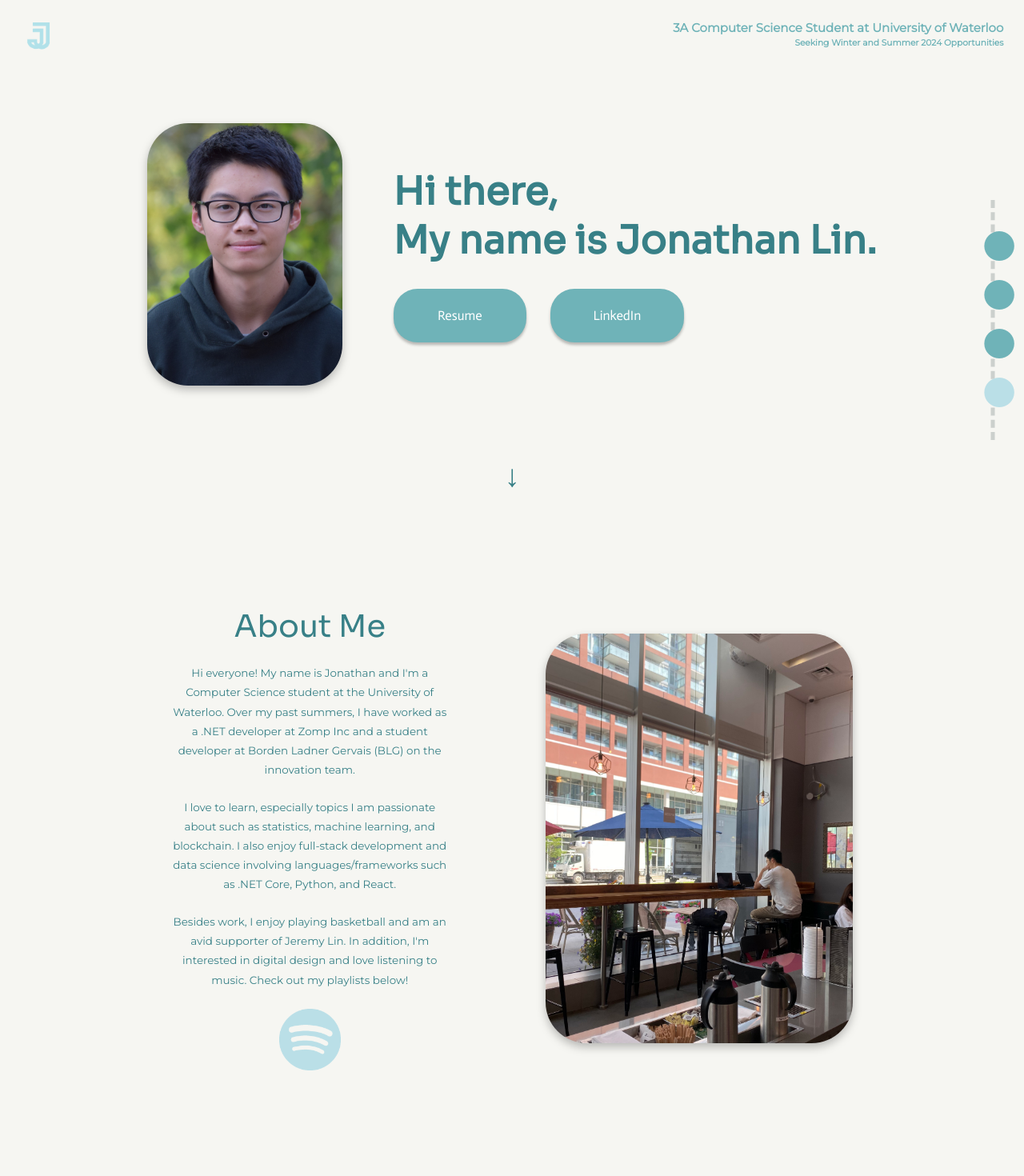
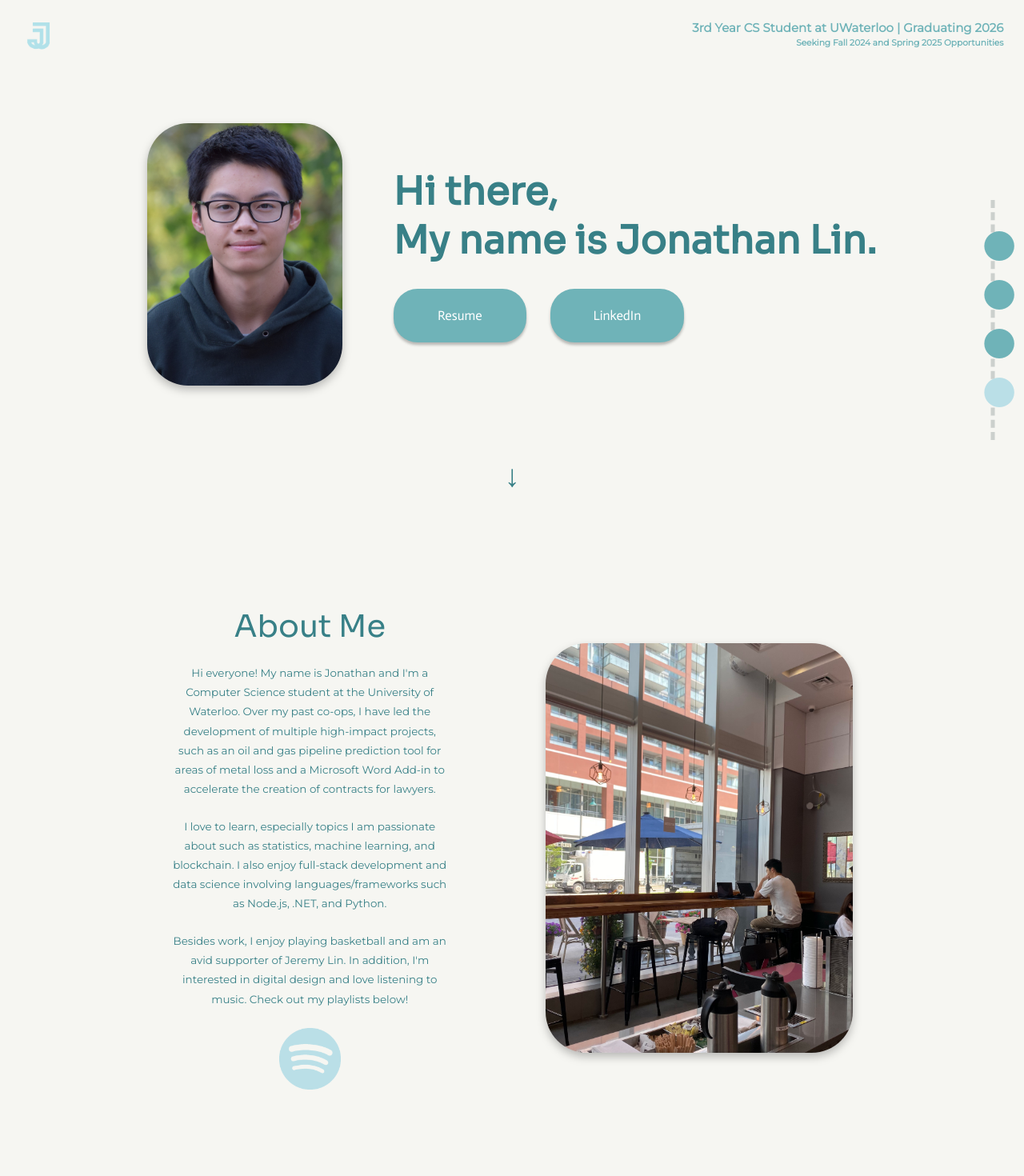
Before and after one commit to Jonath4n17/portfoliowebsite, a React (Create React App) app: page / in a window 1280 px wide. Shown: the top 1470 px of the page at 80% size. Built offline with nearby package versions, Linux system fonts and the light colour scheme.

Commit message:
Update resume and descriptions

```diff
--- a/src/pages/About.js
+++ b/src/pages/About.js
@@ -9,10 +9,10 @@ export default function About() {
     const spotifyIcon = "/images/spotify.png"
     const studyingImage = "/images/study.jpg"
 
-    const paraOne = "Hi everyone! My name is Jonathan and I'm a Computer Science student at the University of Waterloo. Over my past summers, "
-    + "I have worked as a .NET developer at Zomp Inc and a student developer at Borden Ladner Gervais (BLG) on the innovation team.";
+    const paraOne = "Hi everyone! My name is Jonathan and I'm a Computer Science student at the University of Waterloo. Over my past co-ops, "
+    + "I have led the development of multiple high-impact projects, such as an oil and gas pipeline prediction tool for areas of metal loss and a Microsoft Word Add-in to accelerate the creation of contracts for lawyers.";
     const paraTwo = "I love to learn, especially topics I am passionate about such as statistics, machine learning, and blockchain. " +
-    "I also enjoy full-stack development and data science involving languages/frameworks such as .NET Core, Python, and React.";
+    "I also enjoy full-stack development and data science involving languages/frameworks such as Node.js, .NET, and Python.";
     const paraThree = "Besides work, I enjoy playing basketball and am an avid supporter of Jeremy Lin. In addition, I'm interested in digital design and love listening to music. Check out my playlists below!";
     return (
         <section ref={aboutRef} id='aboutContainer' className='Fill'>
--- a/src/pages/Intro.js
+++ b/src/pages/Intro.js
@@ -14,8 +14,8 @@ export default function Intro() {
             <div className='Header'>
                 <img className="Logo" src={process.env.PUBLIC_URL + logoImage} alt="Jonathan Lin's Logo"></img>
                 <div className='HeaderText'>
-                    <h3>3A Computer Science Student at University of Waterloo</h3>
-                    <h5>Seeking Winter and Summer 2024 Opportunities</h5>
+                    <h3>3rd Year CS Student at UWaterloo | Graduating 2026</h3>
+                    <h5>Seeking Fall 2024 and Spring 2025 Opportunities</h5>
                 </div>
             </div>
             <div className='IntroContent'>
@@ -26,7 +26,7 @@ export default function Intro() {
                         <h1>My name is Jonathan Lin.</h1>
                     </div>
                     <div className="ButtonField">
-                        <button onClick={() => window.open("https://drive.google.com/file/d/1zJACJKC9Fo53-i0Y5FzLUmrGaA5_a-RE/view?usp=sharing")}>Resume</button>
+                        <button onClick={() => window.open("https://drive.google.com/file/d/1UMyFY8vaZpIvJckEMxMsqkRZhCa8NMoc/view?usp=sharing")}>Resume</button>
                         <button onClick={() => window.open("https://www.linkedin.com/in/jonathan-lin-1104/")}>LinkedIn</button>
                     </div>
                 </div>
```
